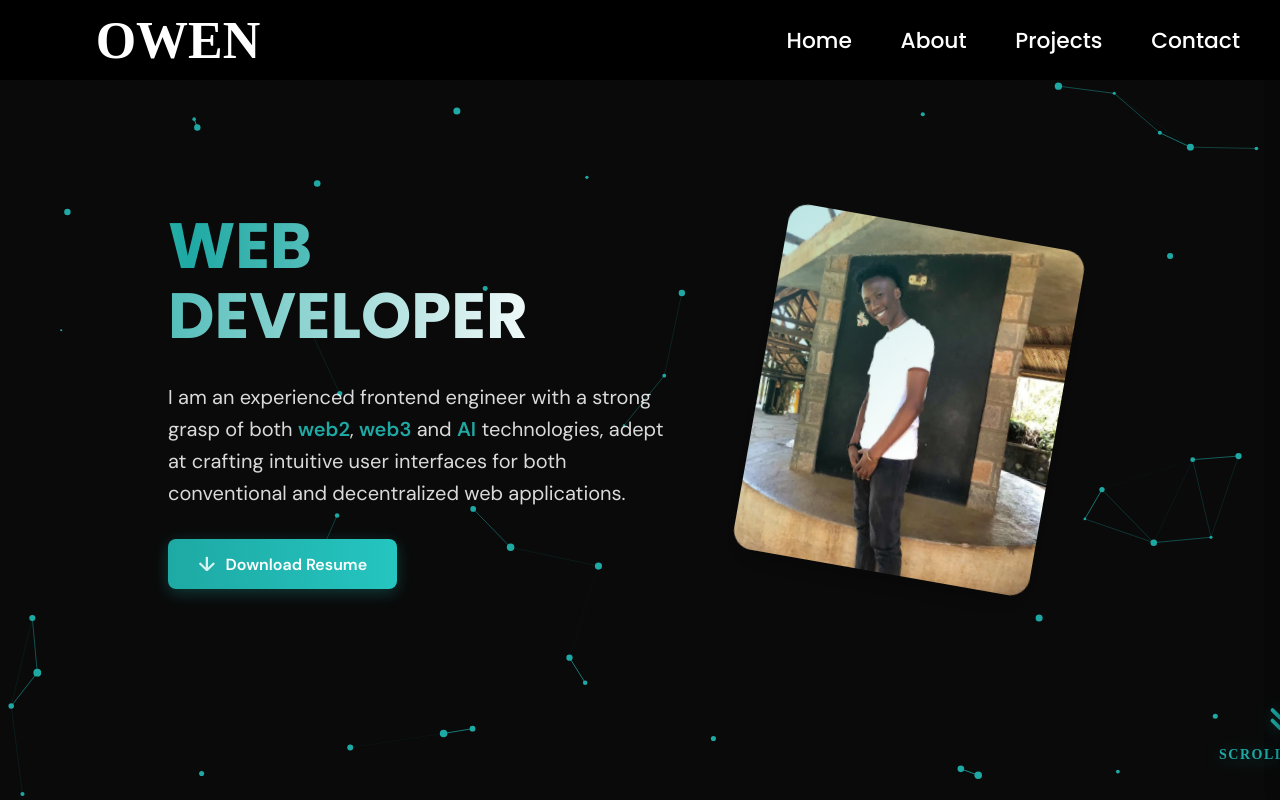
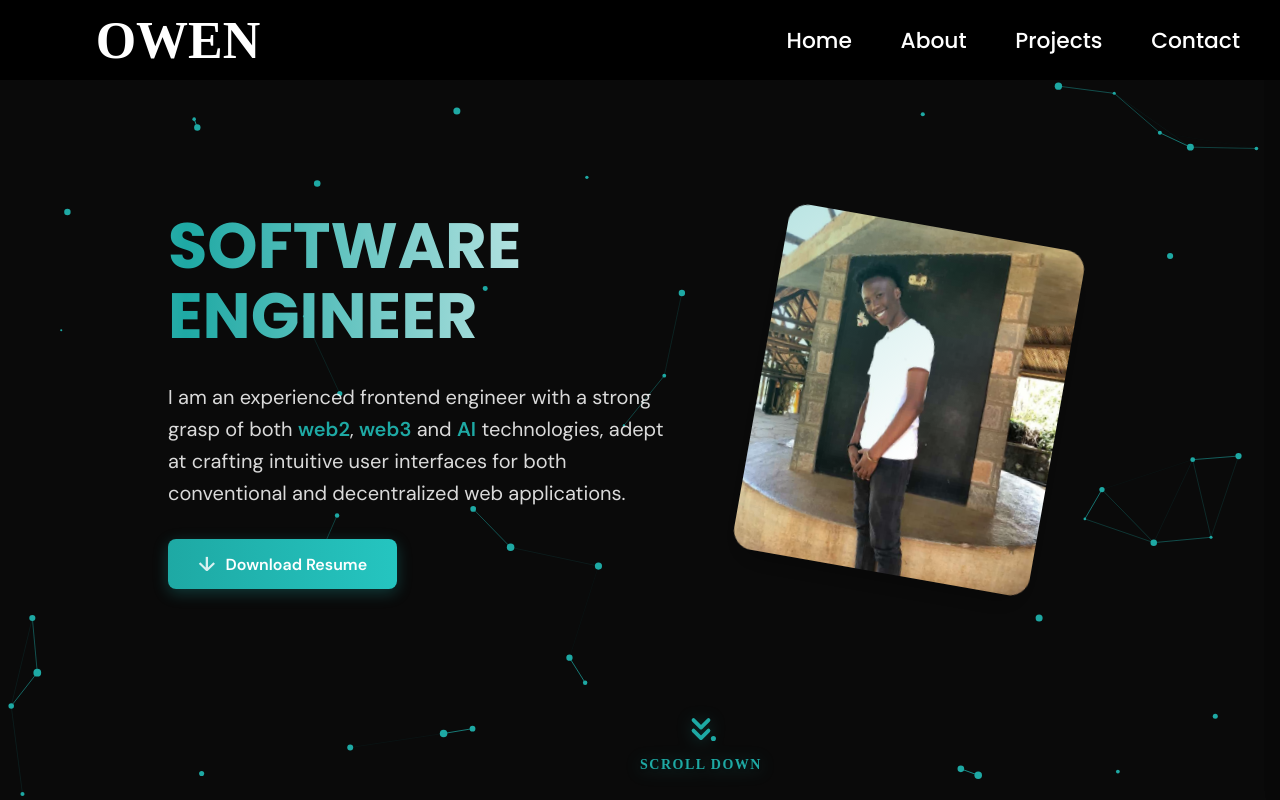
Before and after one commit to ngunjez/portfolio, a Next.js app: page / in a window 1280 px wide. Shown: the top 800 px of the page. Built offline with nearby package versions, Linux system fonts and the light colour scheme; a web font is replaced by a local one.

Commit message:
refactor: replace TypeAnimation with gradient text effect in HeroSection

```diff
--- a/components/LandingPage.tsx
+++ b/components/LandingPage.tsx
@@ -2,7 +2,6 @@
 import React, { useEffect, useRef } from "react";
 import Image from "next/image";
 import { motion } from "framer-motion";
-import { TypeAnimation } from 'react-type-animation';
 import HomeLayout from "@/Layout/Layout";
 import {
   LandingContainer,
@@ -155,17 +154,21 @@ const LandingPage = () => {
     };
   }, []);
 
-  // Determine the longest string in the TypeAnimation sequence
-  const typeAnimationStrings = [
-    'FRONTEND ENGINEER',
-    'WEB DEVELOPER',
-    'UI/UX ENTHUSIAST',
-    'WEB3 SPECIALIST',
-  ];
-  const longestString = typeAnimationStrings.reduce((a, b) => a.length > b.length ? a : b);
-
   return (
     <LandingContainer id="home">
+      <style>{`
+        @keyframes gradientShift {
+          0% {
+            background-position: 0% 50%;
+          }
+          50% {
+            background-position: 100% 50%;
+          }
+          100% {
+            background-position: 0% 50%;
+          }
+        }
+      `}</style>
       <ParticleCanvas ref={canvasRef} />
 
       <HeroSection>
@@ -176,17 +179,18 @@ const LandingPage = () => {
               animate={{ opacity: 1, y: 0 }}
               transition={{ duration: 0.8 }}
             >
-              {/* Added a wrapper div with minWidth to prevent layout shifts */}
-              <div style={{ minWidth: `${longestString.length * 20}px` }}> {/* Adjust multiplier as needed for font size */}
-                <ProfileTitle>
-                  <TypeAnimation
-                    sequence={typeAnimationStrings.flatMap(s => [s, 3000])} // Flatten the array for correct sequence
-                    wrapper="span"
-                    speed={50}
-                    repeat={Infinity}
-                  />
-                </ProfileTitle>
-              </div>
+              <ProfileTitle
+                style={{
+                  background: 'linear-gradient(90deg, rgb(255, 255, 255), rgb(30, 169, 164), rgb(255, 255, 255)) 0% 0% / 200%',
+                  WebkitBackgroundClip: 'text',
+                  backgroundClip: 'text',
+                  WebkitTextFillColor: 'transparent',
+                  color: 'transparent',
+                  animation: 'gradientShift 4s ease infinite'
+                }}
+              >
+                SOFTWARE ENGINEER
+              </ProfileTitle>
             </motion.div>
 
             <motion.div
@@ -252,14 +256,13 @@ const LandingPage = () => {
         animate={{ opacity: 1, y: 0 }}
         transition={{ duration: 1.5, delay: 1.8 }}
         style={{
-          position: 'absolute',
-          bottom: '40px',
+          position: 'fixed',
+          bottom: '30px',
+          left: '50%',
+          transform: 'translateX(-50%)',
+          display: 'flex',
           alignItems: 'center',
-          display: 'flex',
           justifyContent: 'center',
-          width: '100%',
-          transform: 'translateX(-50%)',
-          left: '50%', // Added left: '50%' to properly center with transformX
           cursor: 'pointer',
           zIndex: 10
         }}
```
